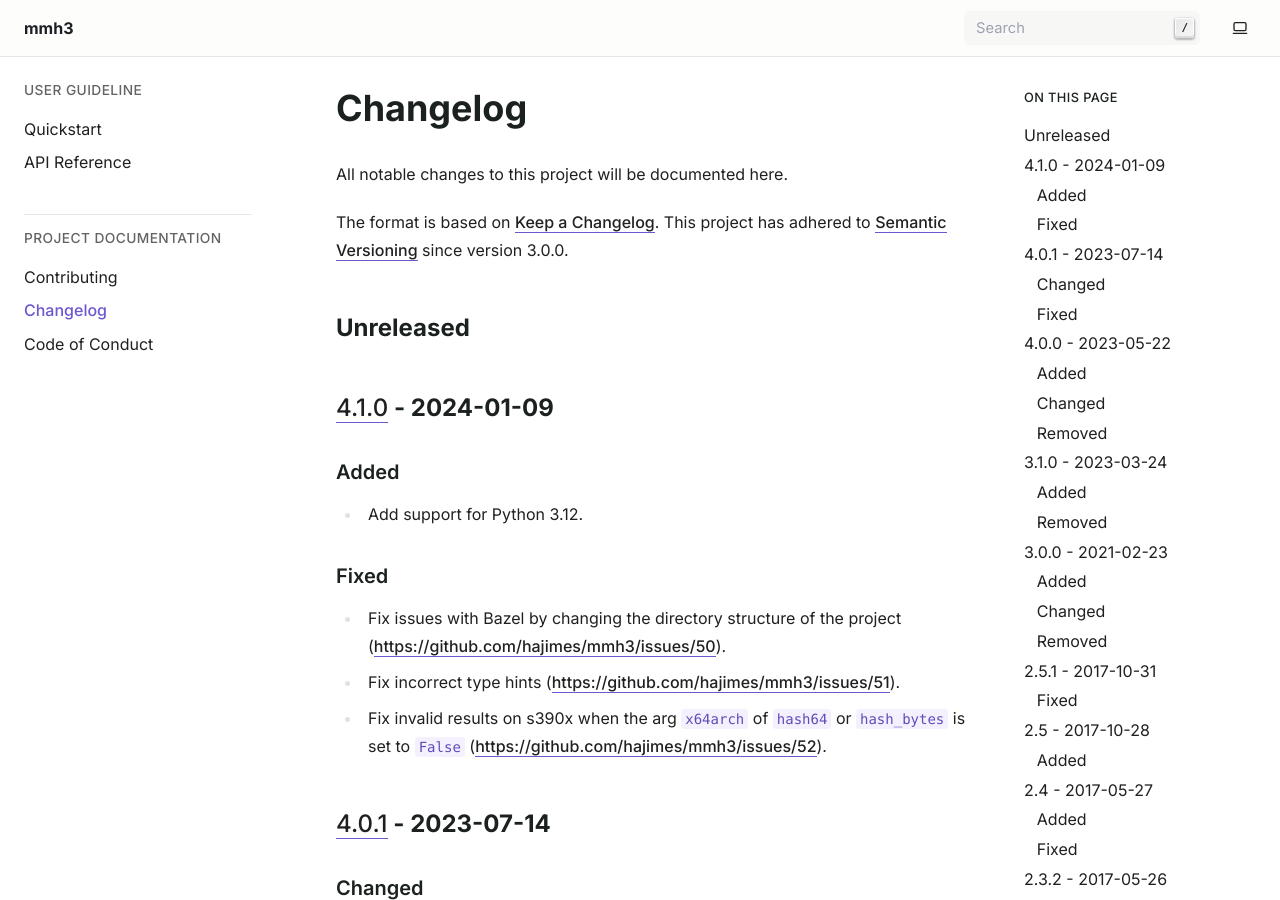
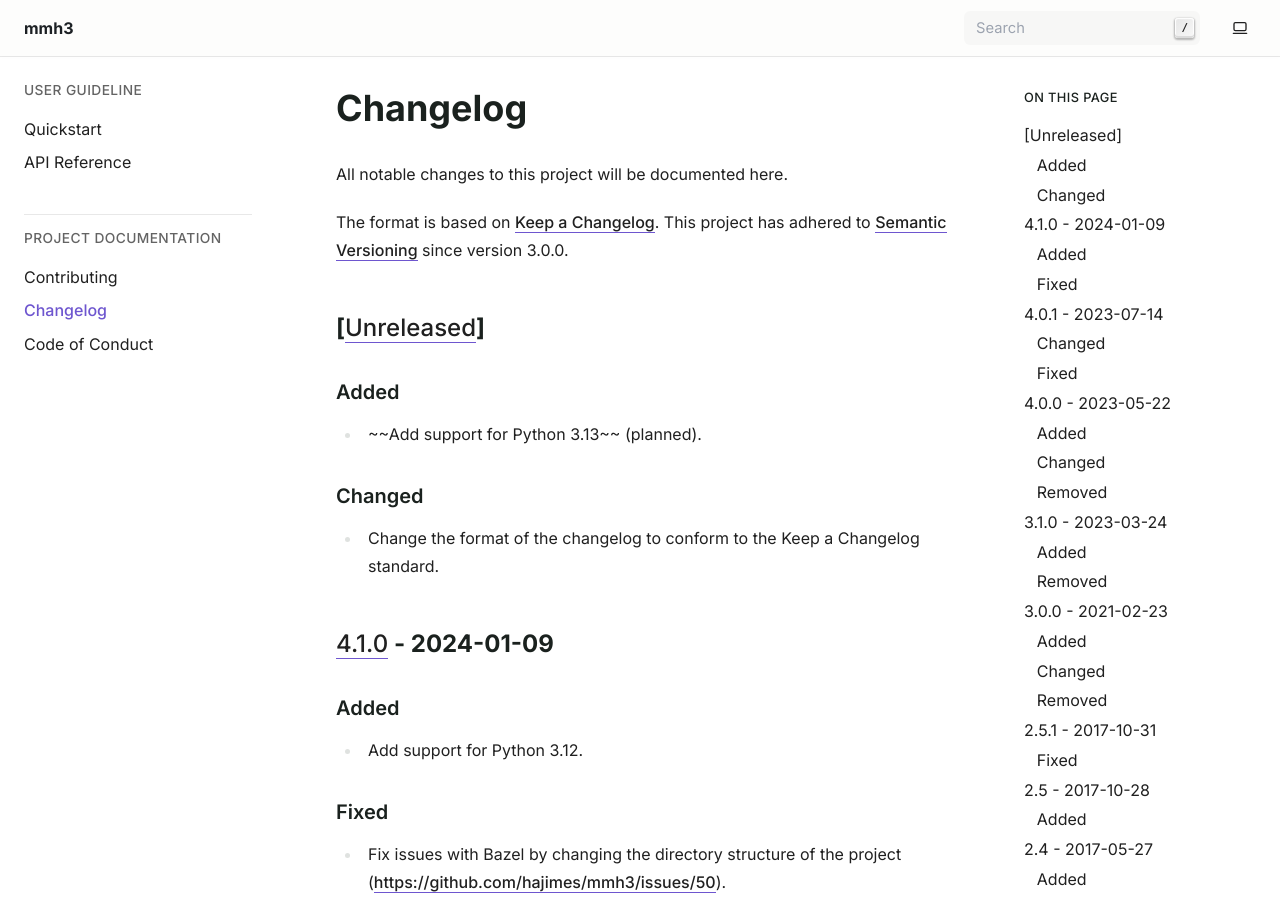
Before and after one commit to hajimes/mmh3, a Sphinx documentation site: the page built from docs/changelog.md, in a window 1280 px wide and 900 px high. Built offline with Sphinx 7.4.7, drawn with Linux system fonts in a browser that asks for light colours.

```diff
--- a/docs/changelog.md
+++ b/docs/changelog.md
@@ -5,7 +5,15 @@ All notable changes to this project will be documented here.
 The format is based on [Keep a Changelog](https://keepachangelog.com/en/1.1.0/).
 This project has adhered to [Semantic Versioning](https://semver.org/spec/v2.0.0.html) since version 3.0.0.
 
-## Unreleased
+## [[Unreleased]]
+
+### Added
+
+- ~~Add support for Python 3.13~~ (planned).
+
+### Changed
+
+- Change the format of the changelog to conform to the Keep a Changelog standard.
 
 ## [4.1.0] - 2024-01-09
 
@@ -59,7 +67,6 @@ The major version bump is due to the backward incompatible changes.
 - Add support for 32-bit architectures such as `i686` and `armv7l`. From now on, `hash` and `hash_from_buffer` on these architectures will generate the same hash values as those on other environments. Thanks [Danil Shein](https://github.com/dshein-alt)!
 - In relation to the above, `manylinux2014_i686` wheels are now available.
 - Support for hashing huge data (>16GB). Thanks [arieleizenberg](https://github.com/arieleizenberg)!
-
 
 ### Removed
 
```
Also changed, not shown: .markdown-lint.yml (added).
